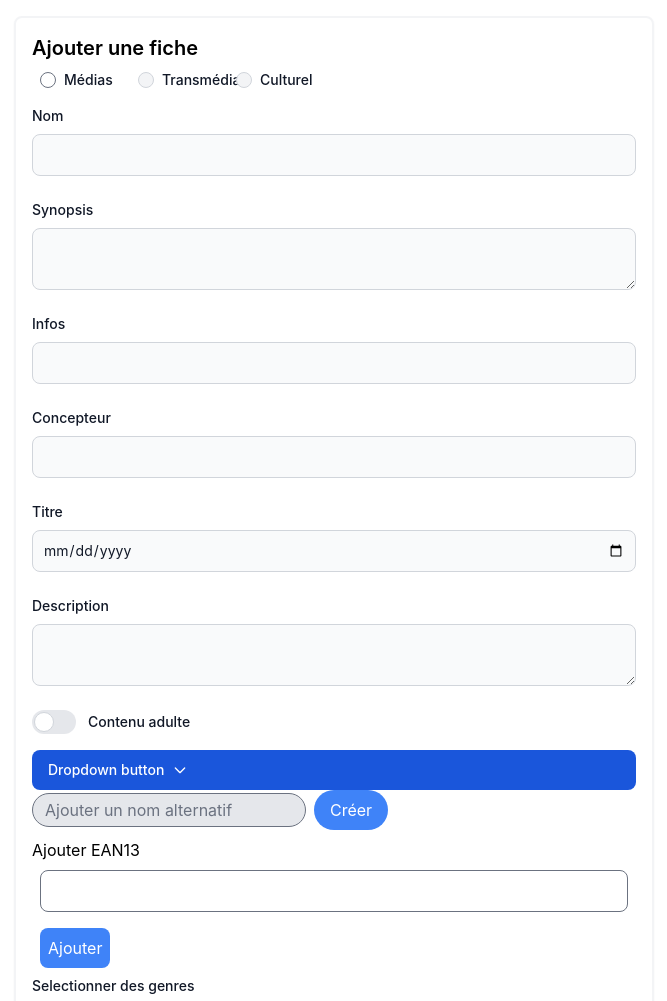
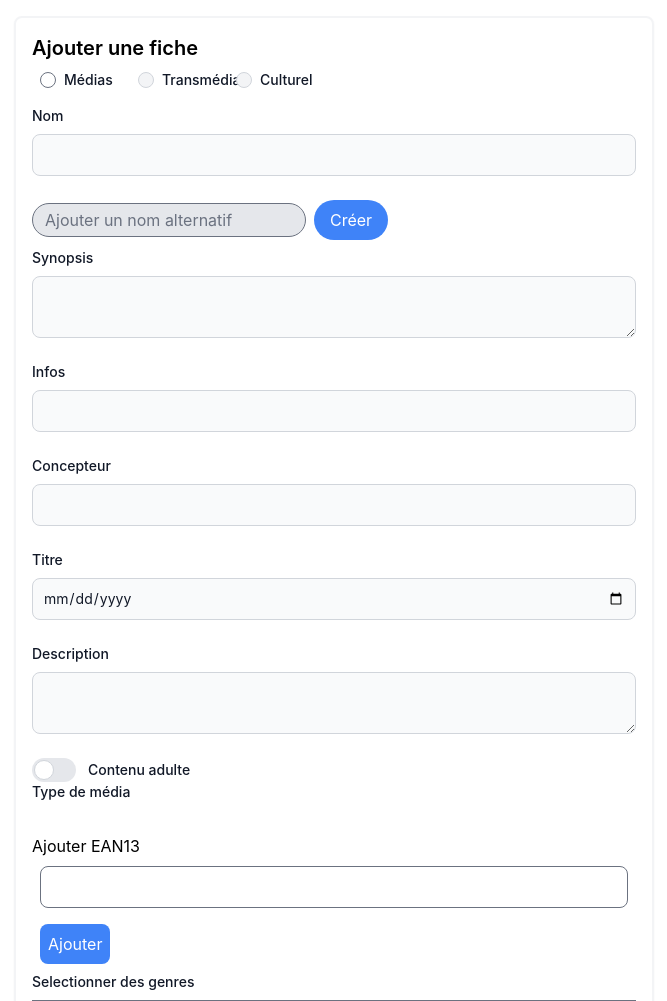
Before and after one commit to Profotaku/Geek-Compagnon, a Flask app: template templates/public/test.html in a window 1280 px wide. Shown: the top 1001 px of the page, without its empty margins (306-973 px from the left). Run offline with Flask 2, Linux system fonts and the light colour scheme; the template is opened without the code that fills it, so the values that code supplies are empty; style sheets or scripts are compiled from the project's sources; some libraries are stand-ins or nearby versions.

Commit message:
Changement place champ

```diff
--- a/templates/public/test.html
+++ b/templates/public/test.html
@@ -30,16 +30,29 @@
         </div>
         {#Fin radio bouton#}
 
-        {# Affichage conditionnel média & transmédia#}
+        {# Only média & transmédia#}
         <div id="test-media" class="hidden mb-6">
             <label for="succes" class="block mb-2 text-sm font-medium text-gray-900 dark:text-white">Succés</label>
             <input id="succes" type="text" class="w-2/3 bg-gray-50 border border-gray-300 text-gray-900 text-sm rounded-lg focus:ring-blue-500 focus:border-blue-500 block w-full p-2.5 dark:bg-gray-700 dark:border-gray-600 dark:placeholder-gray-400 dark:text-white dark:focus:ring-blue-500 dark:focus:border-blue-500">
         </div>
+        {# Fin only média & transmédia#}
 
         <div class="mb-6">
             <label for="nom-input" class="block mb-2 text-sm font-medium text-gray-900 dark:text-white">Nom</label>
             <input type="text" id="base-input" class="w-2/3 bg-gray-50 border border-gray-300 text-gray-900 text-sm rounded-lg focus:ring-blue-500 focus:border-blue-500 block w-full p-2.5 dark:bg-gray-700 dark:border-gray-600 dark:placeholder-gray-400 dark:text-white dark:focus:ring-blue-500 dark:focus:border-blue-500">
         </div>
+
+        {# Nom alternatif - Créer tag simple #}
+        <div class="grid grid-col-2">
+            <div class="flex flex-wrap items-center">
+              <input id="alternative-name-tag" class="bg-gray-200 rounded-full px-3 py-1 mr-2" type="text" placeholder="Ajouter un nom alternatif">
+              <button id="create-tag-button" class="bg-blue-500 text-white py-2 px-4 rounded-full">Créer</button>
+            </div>
+            <div id="alternative-name-tag-list" class="flex flex-wrap"></div>
+
+            <div class="flex flex-wrap mt-2" id="alternative-name-tag-list"></div>
+        </div>
+
         {# Date de sortie element culturel #}
         <div id="only-culturel" class="hidden mb-6">
             <label for="releaseDate" class="block mb-2 text-sm font-medium text-gray-900 dark:text-white">Date de sortie</label>
@@ -79,40 +92,17 @@
           <span class="ml-3 text-sm font-medium text-gray-900 dark:text-gray-300">Contenu adulte</span>
         </label>
 
-        {# Dropdown #}
-        <button id="dropdownDefaultButton" data-dropdown-toggle="dropdown" class="mt-4 text-white bg-blue-700 hover:bg-blue-800 focus:ring-4 focus:outline-none focus:ring-blue-300 font-medium rounded-lg text-sm px-4 py-2.5 text-center inline-flex items-center dark:bg-blue-600 dark:hover:bg-blue-700 dark:focus:ring-blue-800" type="button">Dropdown button <svg class="w-4 h-4 ml-2" aria-hidden="true" fill="none" stroke="currentColor" viewBox="0 0 24 24" xmlns="http://www.w3.org/2000/svg"><path stroke-linecap="round" stroke-linejoin="round" stroke-width="2" d="M19 9l-7 7-7-7"></path></svg></button>
-        <!-- Dropdown menu -->
-        <div id="dropdown" class="z-10 hidden bg-white divide-y divide-gray-100 rounded-lg shadow w-44 dark:bg-gray-700">
-            <ul class="py-2 text-sm text-gray-700 dark:text-gray-200" aria-labelledby="dropdownDefaultButton">
-              <li>
-                <a href="#" class="block px-4 py-2 hover:bg-gray-100 dark:hover:bg-gray-600 dark:hover:text-white">Dashboard</a>
-              </li>
-              <li>
-                <a href="#" class="block px-4 py-2 hover:bg-gray-100 dark:hover:bg-gray-600 dark:hover:text-white">Settings</a>
-              </li>
-              <li>
-                <a href="#" class="block px-4 py-2 hover:bg-gray-100 dark:hover:bg-gray-600 dark:hover:text-white">Earnings</a>
-              </li>
-              <li>
-                <a href="#" class="block px-4 py-2 hover:bg-gray-100 dark:hover:bg-gray-600 dark:hover:text-white">Sign out</a>
-              </li>
-            </ul>
-        </div>
-
-
-        {# Créer tag simple #}
-        <div class="grid grid-col-2">
-            <div class="flex flex-wrap items-center">
-              <input id="alternative-name-tag" class="bg-gray-200 rounded-full px-3 py-1 mr-2" type="text" placeholder="Ajouter un nom alternatif">
-              <button id="create-tag-button" class="bg-blue-500 text-white py-2 px-4 rounded-full">Créer</button>
-            </div>
-            <div id="alternative-name-tag-list" class="flex flex-wrap"></div>
-
-            <div class="flex flex-wrap mt-2" id="alternative-name-tag-list"></div>
-        </div>
+        {# Genre média only média#}
+        <label for="media-type" class="block mb-2 text-sm font-medium text-gray-900 dark:text-white">Type de média</label>
+        <select id="media-type" class="bg-gray-50 border border-gray-300 text-gray-900 text-sm rounded-lg hidden focus:ring-blue-500 focus:border-blue-500 block w-full p-2.5 dark:bg-gray-700 dark:border-gray-600 dark:placeholder-gray-400 dark:text-white dark:focus:ring-blue-500 dark:focus:border-blue-500">
+          <option value="livre">Livre</option>
+          <option value="film">Film</option>
+          <option value="serie">Série</option>
+          <option value="jeu-video">Jeu vidéo</option>
+        </select>
 
         {#EAN13#}
-        <div>Ajouter EAN13</div>
+        <div class="mt-6">Ajouter EAN13</div>
         <div class="flex flex-wrap">
           <div class="w-full md:w-1/2 p-2">
             <input type="text" class="form-input w-full border border-gray-400 rounded-lg p-2" id="input-1">
@@ -266,28 +256,32 @@ function filterFunction() {
 }
 
 
-
+{#Affichage conditionnel selon radio bouton#}
 function radioChange(){
 var radioType = document.querySelector('input[name="radio-type"]:checked').value
     if(radioType == 'Médias'){
         $('#test-media').removeClass('hidden');
         $('#only-culturel').addClass('hidden');
+        $('#media-type').removeClass('hidden');
 
     }
     else if(radioType == 'Transmédia'){
         console.log('hello');
         $('#test-media').removeClass('hidden');
         $('#only-culturel').addClass('hidden');
+        $('#media-type').addClass('hidden');
 
     }
     else if(radioType == 'Culturel'){
         $('#test-media').addClass('hidden');
         $('#only-culturel').removeClass('hidden');
+        $('#media-type').addClass('hidden');
 
     }
     else{
         $('#test-media').addClass('hidden');
         $('#only-culturel').addClass('hidden');
+        $('#media-type').addClass('hidden');
 
     }
 }
```
